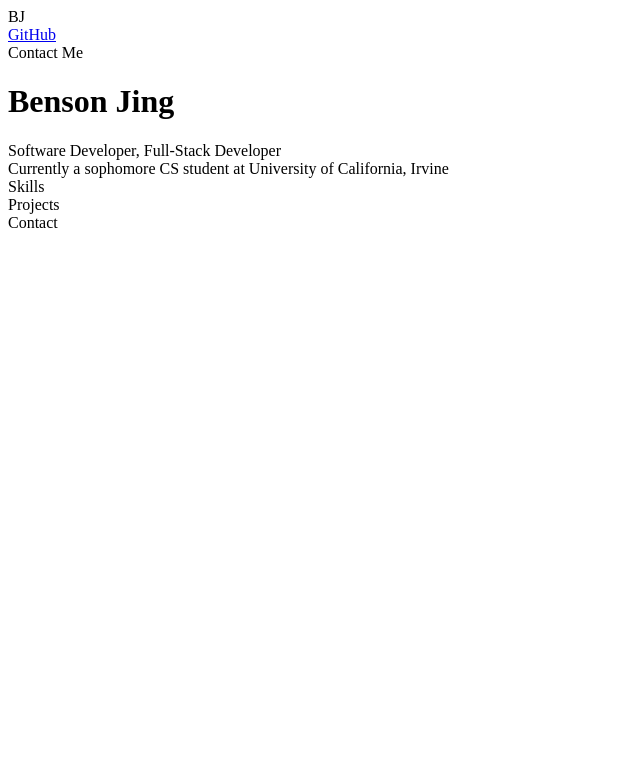
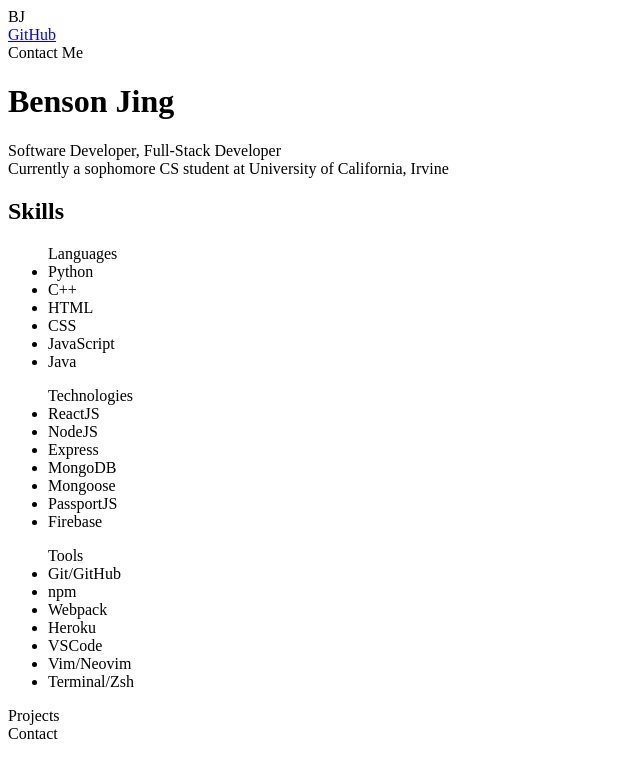
Before and after one commit to bensonjing/bensonjing.github.io, a React (Create React App) app: page / in a window 1280 px wide. Shown: the top 778 px of the page, without its empty margins (0-640 px from the left). Built offline with nearby package versions, Linux system fonts and the light colour scheme.

Commit message:
implement skills

```diff
--- a/src/components/Skills.js
+++ b/src/components/Skills.js
@@ -1,5 +1,38 @@
 function Skills() {
-  return <div>Skills</div>;
+  return (
+    <div id="skills">
+      <h2>Skills</h2>
+      <ul id="languages">
+        Languages
+        <li>Python</li>
+        <li>C++</li>
+        <li>HTML</li>
+        <li>CSS</li>
+        <li>JavaScript</li>
+        <li>Java</li>
+      </ul>
+      <ul id="technologies">
+        Technologies
+        <li>ReactJS</li>
+        <li>NodeJS</li>
+        <li>Express</li>
+        <li>MongoDB</li>
+        <li>Mongoose</li>
+        <li>PassportJS</li>
+        <li>Firebase</li>
+      </ul>
+      <ul id="tools">
+        Tools
+        <li>Git/GitHub</li>
+        <li>npm</li>
+        <li>Webpack</li>
+        <li>Heroku</li>
+        <li>VSCode</li>
+        <li>Vim/Neovim</li>
+        <li>Terminal/Zsh</li>
+      </ul>
+    </div>
+  );
 }
 
 export default Skills;
```
